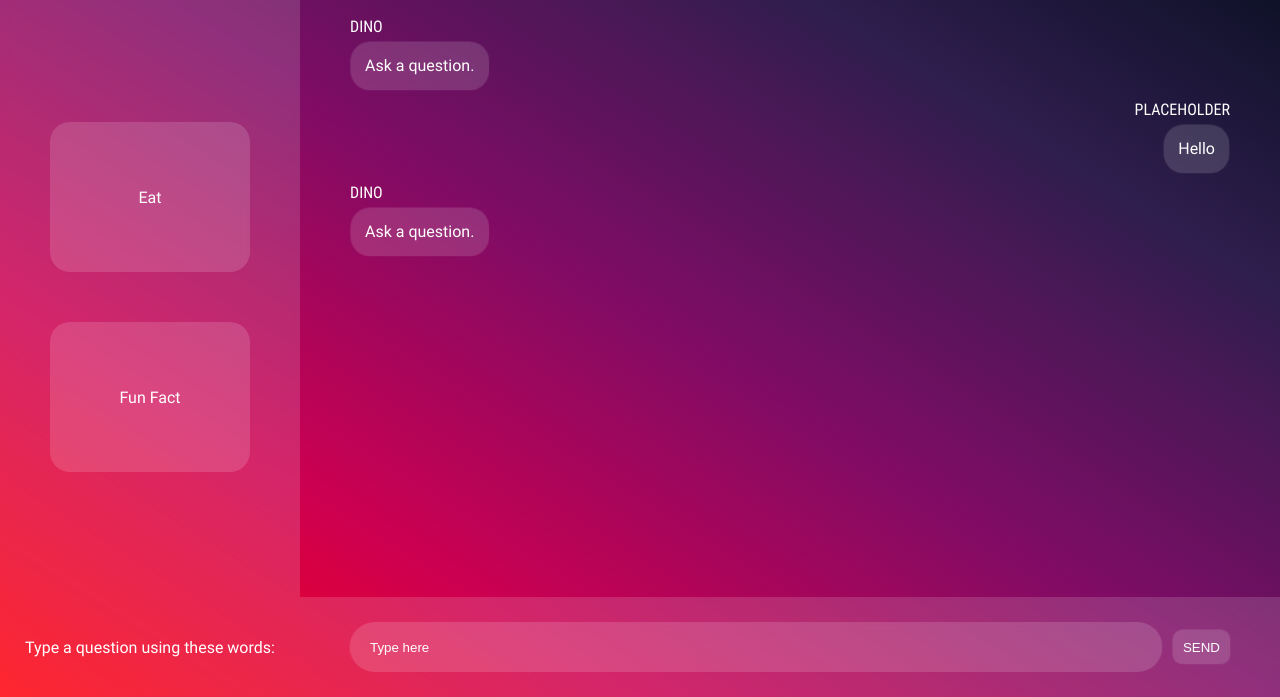
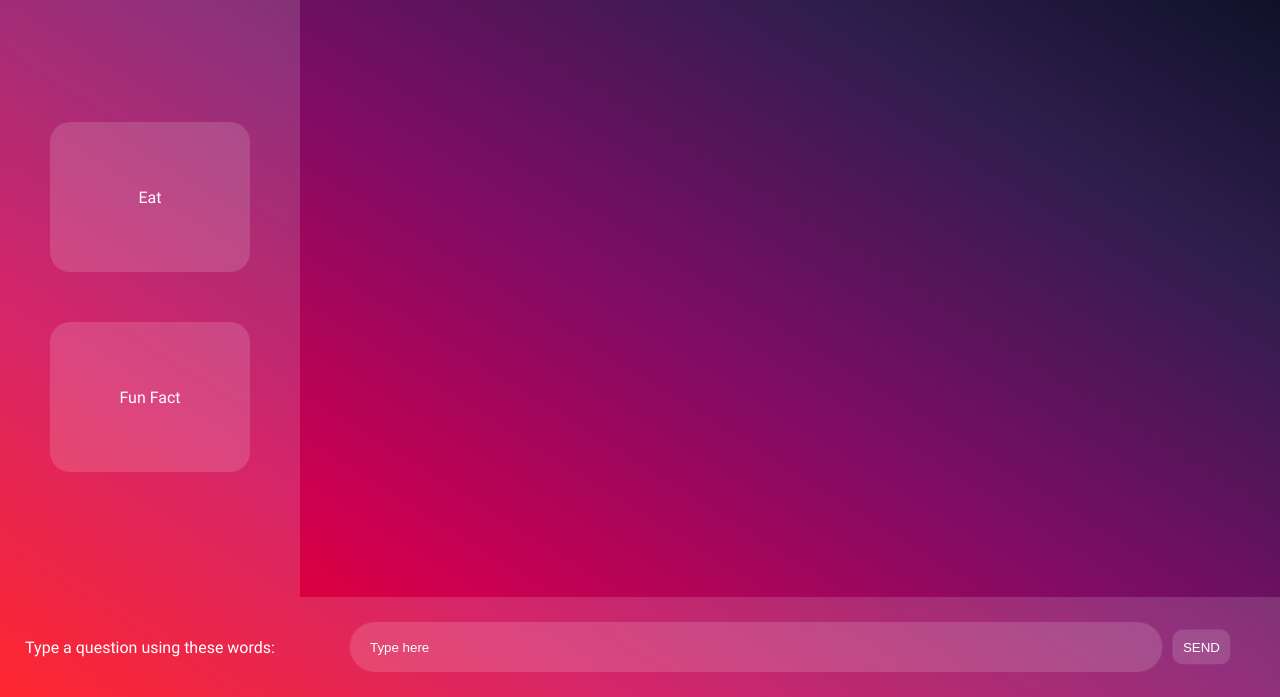
Before and after one commit to yaccer/Dino-Chat, a plain HTML site: page index.html in a window 1280 px wide. Shown: the part 103-800 px from the top of the page. Drawn offline with Linux system fonts and the light colour scheme.

Commit message:
remove hardcoded placeholders

```diff
--- a/index.html
+++ b/index.html
@@ -33,41 +33,19 @@
                 <nav>
                     <div class="profile">
                         <img src="assets/profile_picture.jpg"/>
-                        <p>Placeholder</p>
+                        <p id="profileName"></p>
                     </div>
                 </nav>
-                <div class="chat">
-                    <div class="message-wrapper" data-side="left">
-                        <p>Dino</p>
-                        <div class="message">
-                            <div class="blur"></div>
-                            <p>Ask a question.</p>
-                        </div>
-                    </div>
-                    <div class="message-wrapper" data-side="right">
-                        <p>Placeholder</p>
-                        <div class="message">
-                            <div class="blur"></div>
-                            <p>Hello</p>
-                        </div>
-                    </div>
-                    <div class="message-wrapper" data-side="left">
-                        <p>Dino</p>
-                        <div class="message">
-                            <div class="blur"></div>
-                            <p>Ask a question.</p>
-                        </div>
-                    </div>
-                </div>
+                <div class="chat"></div>
                 <div class="input-wrapper">
                     <div class="blur"></div>
                     <div class="input-container">
                         <div class="blur"></div>
-                        <input type="text" placeholder="Type here"/>
+                        <input class="userInput" type="text" placeholder="Type here"/>
                     </div>
                     <div class="enter-key">
                         <div class="blur"></div>
-                        <button>SEND</button>
+                        <button class="sendMessage">SEND</button>
                     </div>
                 </div>
             </div>
```
